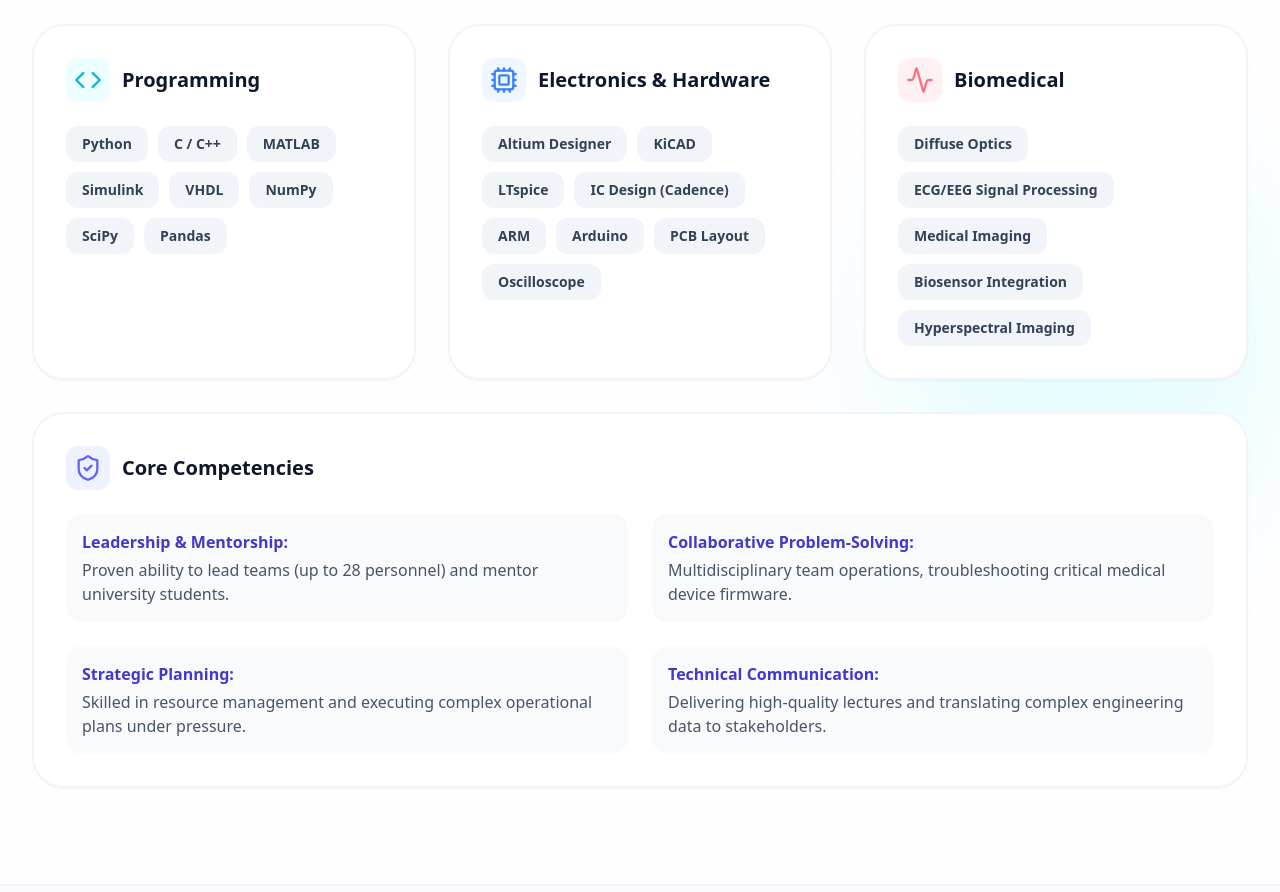
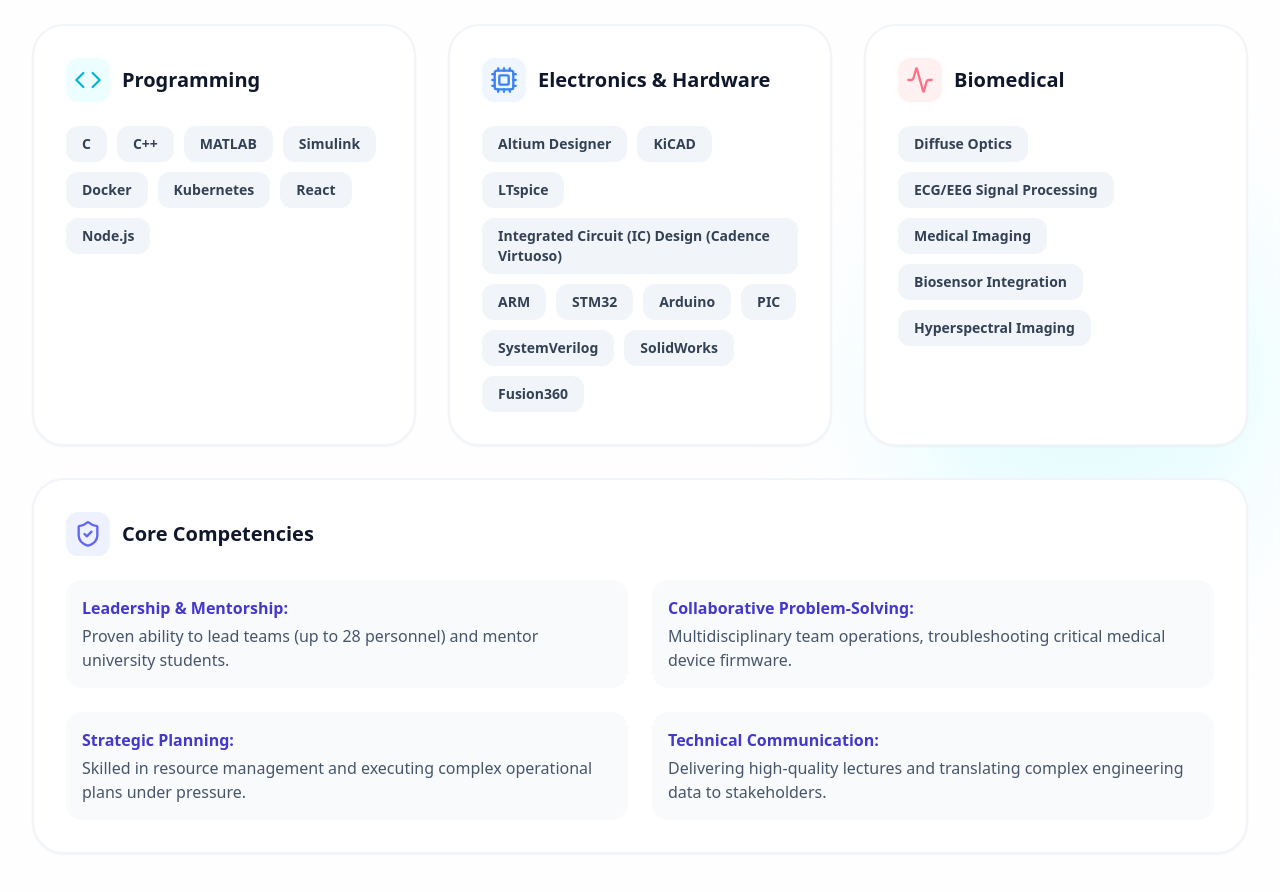
Before and after one commit to Angelos-A/angelos-portfolio, a React (Vite) app: page / in a window 1280 px wide. Shown: the part 5500-6392 px from the top of the page. Built offline with nearby package versions, Linux system fonts and the light colour scheme.

Commit message:
Refined skills section

```diff
--- a/src/App.jsx
+++ b/src/App.jsx
@@ -735,11 +735,11 @@
                 </div>
                 <h3 className="text-xl font-extrabold">Programming</h3>
               </div>
-              <div className="flex flex-wrap gap-2.5">
-                {['Python', 'C / C++', 'MATLAB', 'Simulink', 'VHDL', 'NumPy', 'SciPy', 'Pandas'].map(skill => (
-                  <span key={skill} className="px-4 py-2 bg-slate-100 dark:bg-slate-800 text-slate-700 dark:text-slate-300 rounded-xl text-sm font-bold hover:bg-gradient-to-r hover:from-cyan-500 hover:to-blue-500 hover:text-white dark:hover:text-white hover:scale-110 hover:shadow-lg transition-all cursor-crosshair duration-200">{skill}</span>
-                ))}
-              </div>
+             <div className="flex flex-wrap gap-2.5">
+              {['C', 'C++', 'MATLAB', 'Simulink', 'Docker', 'Kubernetes', 'React', 'Node.js'].map(skill => (
+                <span key={skill} className="px-4 py-2 bg-slate-100 dark:bg-slate-800 text-slate-700 dark:text-slate-300 rounded-xl text-sm font-bold hover:bg-gradient-to-r hover:from-cyan-500 hover:to-blue-500 hover:text-white dark:hover:text-white hover:scale-110 hover:shadow-lg transition-all cursor-crosshair duration-200">{skill}</span>
+              ))}
+            </div>
             </div>
 
             {/* Electronics Design */}
@@ -751,10 +751,22 @@
                 <h3 className="text-xl font-extrabold">Electronics & Hardware</h3>
               </div>
               <div className="flex flex-wrap gap-2.5">
-                {['Altium Designer', 'KiCAD', 'LTspice', 'IC Design (Cadence)', 'ARM', 'Arduino', 'PCB Layout', 'Oscilloscope'].map(skill => (
+                {[
+                  'Altium Designer',
+                  'KiCAD',
+                  'LTspice',
+                  'Integrated Circuit (IC) Design (Cadence Virtuoso)',
+                  'ARM',
+                  'STM32',
+                  'Arduino',
+                  'PIC',
+                  'SystemVerilog',
+                  'SolidWorks',
+                  'Fusion360'
+                ].map(skill => (
                   <span key={skill} className="px-4 py-2 bg-slate-100 dark:bg-slate-800 text-slate-700 dark:text-slate-300 rounded-xl text-sm font-bold hover:bg-gradient-to-r hover:from-blue-500 hover:to-indigo-500 hover:text-white dark:hover:text-white hover:scale-110 hover:shadow-lg transition-all cursor-crosshair duration-200">{skill}</span>
                 ))}
-              </div>
+                </div>
             </div>
 
             {/* Biomedical */}
```
